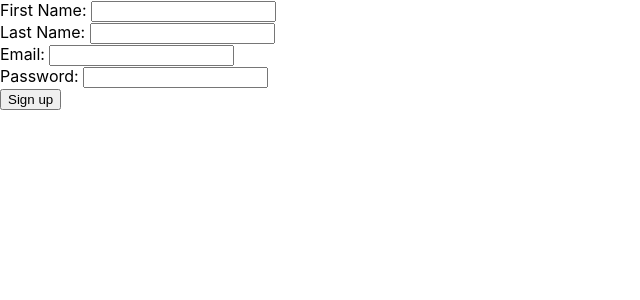
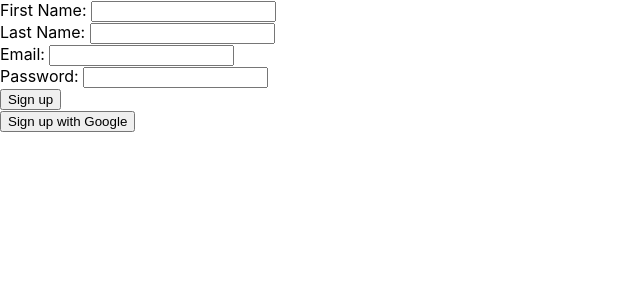
Before and after one commit to SamAlafar/Iron-Worklog-Client, a React (Create React App) app: page /signup in a window 1280 px wide. Shown: the top 300 px of the page, without its empty margins (0-640 px from the left). Built offline with nearby package versions, Linux system fonts and the light colour scheme; no server answers.

Commit message:
uncommented social login button

```diff
--- a/src/pages/Signup/Signup.js
+++ b/src/pages/Signup/Signup.js
@@ -12,7 +12,7 @@ class Signup extends Component {
             <div>
                 <SignupForm signup={this.props.signup}/>
 
-                {/* <button onClick={() => this.handleClick()}>Sign up with google</button> */}
+                <button onClick={() => this.handleClick()}>Sign up with Google</button>
             </div>
         )
     }
```
